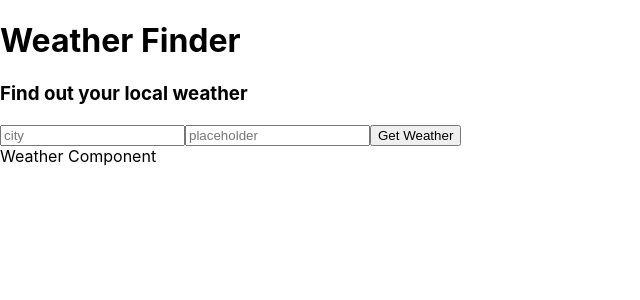
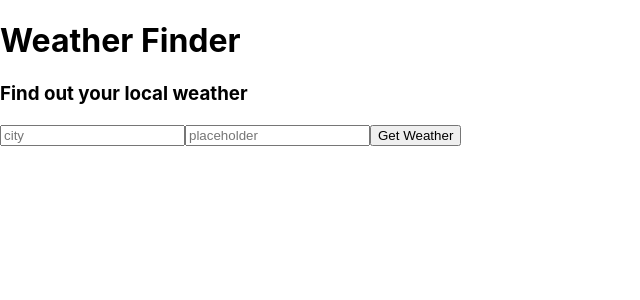
Before and after one commit to Anevo/weather-app-react, a React (Create React App) app: page / in a window 1280 px wide. Shown: the top 300 px of the page, without its empty margins (0-640 px from the left). Built offline with nearby package versions, Linux system fonts and the light colour scheme.

Commit message:
Update: updated folders

```diff
--- a/src/components/Weather.js
+++ b/src/components/Weather.js
@@ -3,7 +3,14 @@
 class Weather extends React.PureComponent {
     render() {
         return (
-            <div>Weather Component</div>
+            <div>
+                { this.props.city && this.props.country && <p>Location: {this.props.city}, {this.props.country}</p>}
+                { this.props.temperature && <p>Temperature: {this.props.temperature} C</p>}
+                { this.props.humidity && <p>Humidity: {this.props.humidity}</p>}
+                { this.props.description && <p>Conditions: {this.props.description}</p>}
+                { this.props.wind && <p>Wind speed: {this.props.wind} km/h</p>}
+                { this.props.error && <p>{this.props.error}</p>}
+            </div>
         );
     }
 }
```
